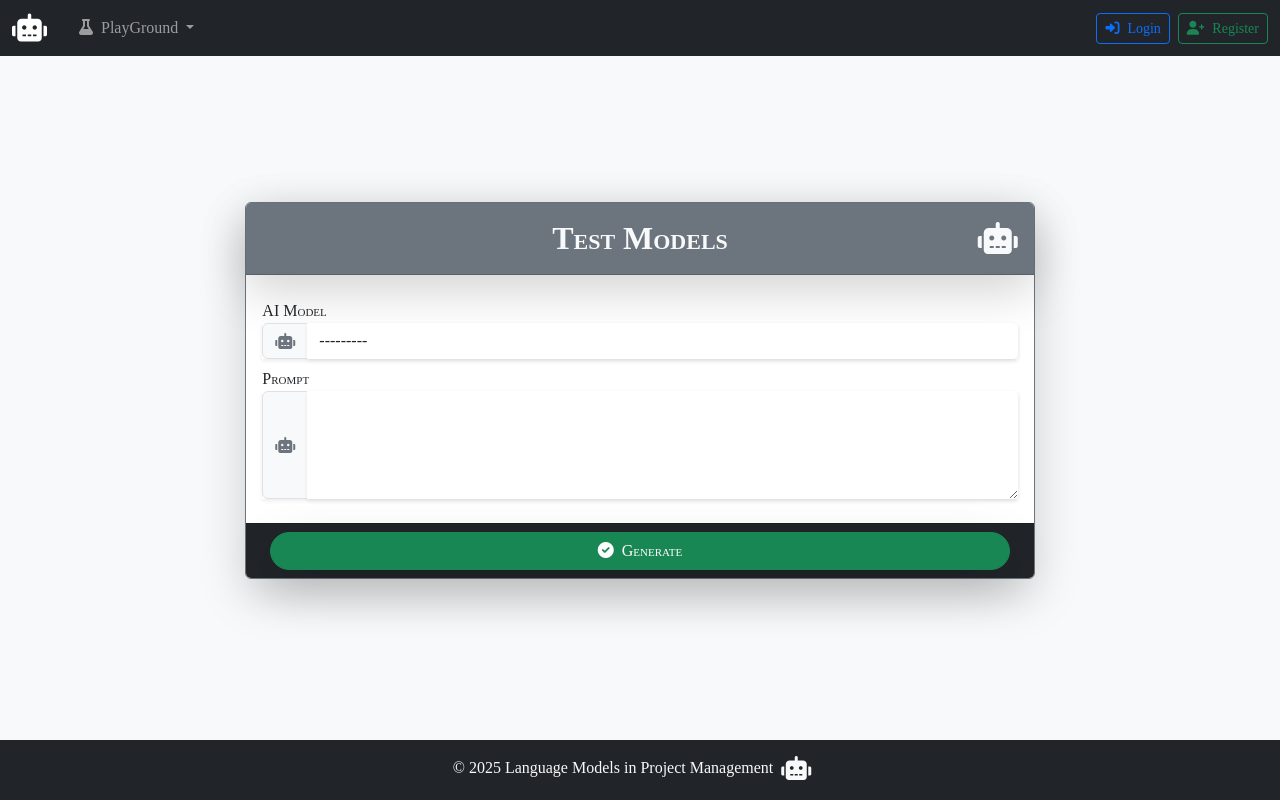
After one commit to Drntth/thesis-langmodels-project-management, a Django app: page /ai-models/test-models in a window 1280 px wide. The commit adds this page. Run offline with Django 5.2, Linux system fonts and the light colour scheme; data that the repository does not hold is empty; some libraries are stand-ins or nearby versions.

Commit message:
Modellek tesztelése
- megfelelő méretű modellek kiválasztása
- használati tesztek
- letöltési teszt

```diff
--- a/langmodels_project_management/ai_documentation/views.py
+++ b/langmodels_project_management/ai_documentation/views.py
@@ -9,7 +9,6 @@ from pathlib import Path
 from django.conf import settings
 import os
 from pathlib import Path
-from django.conf import settings
 
 class DocumentCreateView(LoginRequiredMixin, CreateView):
     model = AIDocument
--- a/langmodels_project_management/ai_models/forms.py
+++ b/langmodels_project_management/ai_models/forms.py
@@ -0,0 +1,22 @@
+from django import forms
+from .models import AIModel
+
+class TestModelForm(forms.Form):
+  ai_model = forms.ModelChoiceField(
+    queryset=AIModel.objects.all(),
+    required=True,
+    widget=forms.Select(attrs={
+      'class': 'form-control border-0 shadow-sm',
+    })
+  )
+
+  prompt = forms.CharField(
+    required=True,
+    widget=forms.Textarea(attrs={
+      'class': 'form-control border-0 shadow-sm',
+      'rows': 4,
+    })
+  )
+
+  class Meta:
+    fields = ['ai_model', 'prompt']
--- a/langmodels_project_management/ai_models/models.py
+++ b/langmodels_project_management/ai_models/models.py
@@ -3,7 +3,6 @@ from django.db import models
 class AIModel(models.Model):
     name = models.CharField(max_length=255, unique=True)
     model_identifier = models.CharField(max_length=255, unique=True)
-    local_path = models.CharField(max_length=500, blank=True, null=True)
 
     def __str__(self):
         return f'{self.name} ({self.model_identifier})'
--- a/langmodels_project_management/ai_models/urls.py
+++ b/langmodels_project_management/ai_models/urls.py
@@ -1,11 +1,13 @@
 from django.urls import path
 from django.conf import settings
 from django.conf.urls.static import static
+from .views import TestModellsView, TestGeneratedTextView
 
 app_name = 'ai-models'
 
 urlpatterns = [
-
+  path('test-models', TestModellsView.as_view(), name='test_models'),
+  path('test-generated-text', TestGeneratedTextView.as_view(), name='test_generated_test'),
 ]
 
 if settings.DEBUG:
--- a/langmodels_project_management/ai_models/views.py
+++ b/langmodels_project_management/ai_models/views.py
@@ -1,3 +1,44 @@
-from django.shortcuts import render
+from django.shortcuts import render, redirect
+from .services import BaseModel
+from .forms import TestModelForm
+from django.views.generic import FormView, TemplateView
+from django.contrib import messages
+from django.urls import reverse
 
-# Create your views here.
+class TestModellsView(FormView):
+    template_name="ai_models/test_models.html"
+    form_class = TestModelForm
+
+    def form_valid(self, form):
+        ai_model = form.cleaned_data["ai_model"]
+        prompt = form.cleaned_data["prompt"]
+        model_identifier = ai_model.model_identifier
+
+        try:
+            ai_model_instance = BaseModel(model_identifier)
+            generated_text = ai_model_instance.generate_text(prompt=prompt)
+
+        except Exception as e:
+            messages.error(self.request, f"Error while generating text: {str(e)}")
+            return self.form_invalid(form)
+
+        self.request.session["generated_text_data"] = {
+            "prompt": prompt,
+            "generated_text": generated_text,
+            "model": model_identifier,
+        }
+
+        messages.success(self.request, "Text generated successfully!")
+        return redirect(reverse("ai-models:test_generated_test"))
+
+class TestGeneratedTextView(TemplateView):
+    template_name = "ai_models/test_generated_text.html"
+
+    def get_context_data(self, **kwargs):
+        context = super().get_context_data(**kwargs)
+        data = self.request.session.pop("generated_text_data", None)
+        if not data:
+            context["error"] = "No generated text data found."
+        else:
+            context.update(data)
+        return context
--- a/langmodels_project_management/langmodels_project_management/settings.py
+++ b/langmodels_project_management/langmodels_project_management/settings.py
@@ -146,4 +146,6 @@ LOGOUT_REDIRECT_URL = LOGIN_URL
 MEDIA_URL = '/media/'
 MEDIA_ROOT = BASE_DIR / 'media'
 
-AI_MODEL_STORAGE = BASE_DIR, 'ai_models/storage/'
+import os
+
+AI_MODEL_STORAGE = os.path.join(BASE_DIR, 'ai_models/storage')
--- /dev/null
+++ b/langmodels_project_management/templates/ai_models/test_models.html
@@ -0,0 +1,74 @@
+{% extends "partials/base.html" %}
+
+{% block title %}Test Models{% endblock %}
+
+{% block page_title %}{% endblock %}
+
+{% block content %}
+<div class="card shadow-lg border-secondary m-2">
+    <div class="card-header bg-secondary text-light shadow-lg d-flex justify-content-between align-items-center">
+        <i class="fa-solid fa-robot fs-2 text-secondary"></i>
+        <h2 class="card-title text-center fw-bold my-2 flex-grow-1">Test Models</h2>
+        <i class="fa-solid fa-robot fs-2"></i>
+    </div>
+    <form method="POST" action="{% url 'ai-models:test_models' %}">
+        <div class="card-body">
+            {% csrf_token %}
+            <div class="m-2">
+                {% if form.non_field_errors %}
+                        {% for error in form.non_field_errors %}
+                        <div class="alert alert-danger alert-dismissible fade show m-2" role="alert">
+                            <i class="fas fa-exclamation-circle"></i>
+                            {{ error }}
+                            <button type="button" class="btn-close" data-bs-dismiss="alert" aria-label="Close"></button>
+                        </div>
+                    {% endfor %}
+                {% endif %}
+            </div>
+            <div class="mb-2">
+                <label for="ai_model">AI Model</label>
+                <div class="input-group shadow-sm">
+                    <span class="input-group-text"><i class="fa-solid fa-robot text-secondary"></i></span>
+                    {{ form.ai_model }}
+                </div>
+                {% if form.ai_model.errors %}
+                <div class="alert alert-danger alert-dismissible fade show m-2" role="alert">
+                    <i class="fas fa-exclamation-circle"></i>
+                    {% for error in form.ai_model.errors %}
+                        {{ error }}
+                    {% endfor %}
+                    <button type="button" class="btn-close" data-bs-dismiss="alert" aria-label="Close"></button>
+                </div>
+                {% endif %}
+            </div>
+            <div class="mb-2">
+                <label for="prompt">Prompt</label>
+                <div class="input-group shadow-sm">
+                    <span class="input-group-text"><i class="fa-solid fa-robot text-secondary"></i></span>
+                    {{ form.prompt }}
+                </div>
+                {% if form.prompt.errors %}
+                <div class="alert alert-danger alert-dismissible fade show m-2" role="alert">
+                    <i class="fas fa-exclamation-circle"></i>
+                    {% for error in form.prompt.errors %}
+                        {{ error }}
+                    {% endfor %}
+                    <button type="button" class="btn-close" data-bs-dismiss="alert" aria-label="Close"></button>
+                </div>
+                {% endif %}
+            </div>
+        </div>
+        <div class="card-footer bg-dark text-center bg-dark d-flex flex-column justify-content-between px-4 gap-3">
+            <button type="submit" class="btn btn-success shadow-lg rounded-pill btn-md w-100 w-md-auto">
+                <i class="fas fa-check-circle me-2"></i>Generate
+            </button>
+        </div>
+    </form>
+</div>
+{% endblock %}
+
+{% block sidebar_left %}
+{% endblock %}
+
+{% block siderbar_right %}
+{% endblock %}
--- a/langmodels_project_management/templates/partials/navbar.html
+++ b/langmodels_project_management/templates/partials/navbar.html
@@ -38,6 +38,16 @@
                     </ul>
                 </li>
                 {% endif %}
+                <li class="nav-item dropdown">
+                    <a class="nav-link dropdown-toggle" href="#" id="navbarDropdownPlayground" role="button" data-bs-toggle="dropdown" aria-expanded="false">
+                        <i class="fa-solid fa-flask me-2"></i>PlayGround
+                    </a>
+                    <ul class="dropdown-menu" aria-labelledby="navbarDropdownPlayground">
+                        <li><a class="dropdown-item" href="{% url 'ai-models:test_models' %}">
+                            <i class="fas fa-vial me-2"></i>Test Models
+                        </a></li>
+                    </ul>
+                </li>
             </ul>
             <ul class="navbar-nav ms-auto mb-2 mb-md-0">
                 {% if request.user.is_authenticated %}
```
Also changed, not shown: langmodels_project_management/ai_models/services.py (+23 -0 lines), langmodels_project_management/requirements.txt (+29 -1 lines), langmodels_project_management/templates/ai_models/test_generated_text.html (added, +55 -0 lines), langmodels_project_management/utils/management/commands/seed_ai_models.py (+8 -7 lines), langmodels_project_management/ai_models/migrations/0003_remove_aimodel_local_path.py (added).
